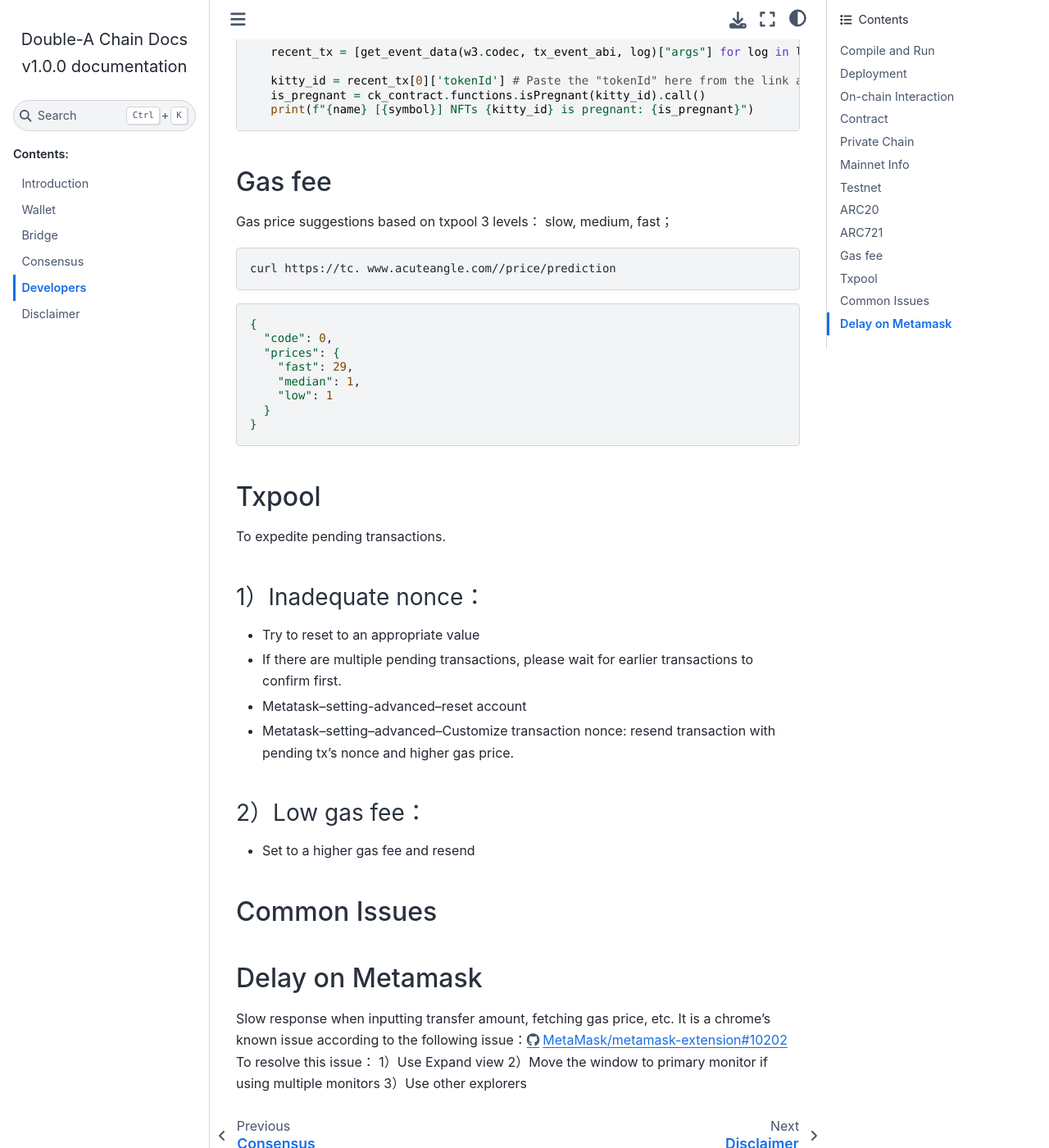
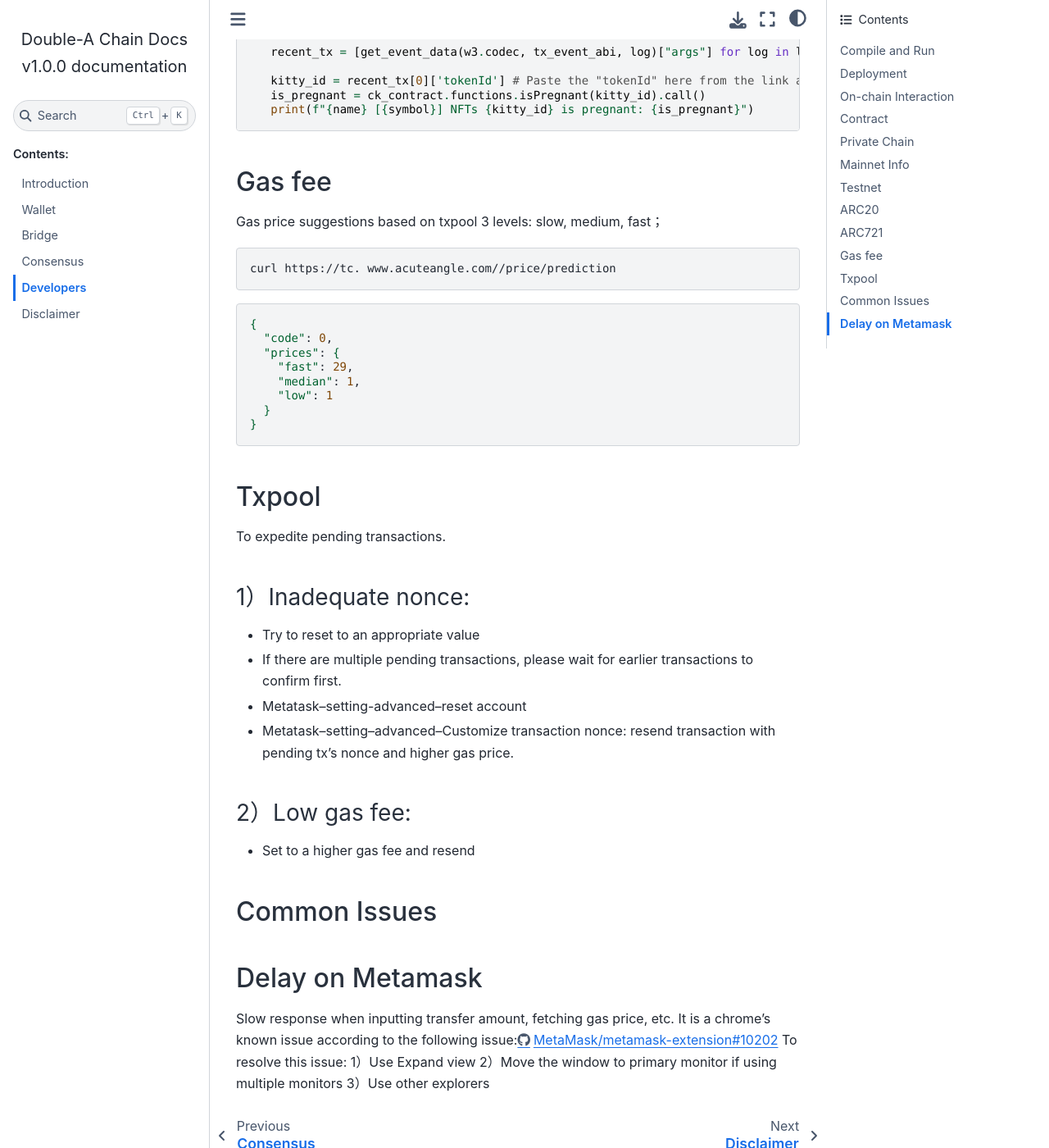
Before and after one commit to double-a-chain-cloud/double-a-chain-docs, a Sphinx documentation site: the page built from source/developers.md, in a window 1280 px wide and 1400 px high, scrolled down 16180 px. Shown: the whole window at 82% size. Built offline with Sphinx 7.4.7 and the Sphinx Book theme 1.1.4, drawn with Linux system fonts in a browser that asks for light colours; pages that are not in the unit, such as notebooks, are missing from menus; some of the changed text lies outside the part shown.

Commit message:
fix the format

````diff
--- a/source/developers.md
+++ b/source/developers.md
@@ -80,7 +80,7 @@
 
 ```
 
-if you need to use it as archive node, add：
+if you need to use it as archive node, add:
 ```shell
 --syncmode full \
 --gcmode archive \
@@ -390,7 +390,7 @@
 https:// Double-A Chain.com
 ```
 #### P2P Nodes
-Allow P2P port（default 32668） udp/tcp
+Allow P2P port(default 32668) udp/tcp
 > The following nodes are default config for bootstrap node in code [https://github.com/double-a-chain-cloud/double-a-chain/blob/master/params/bootnodes.go](https://github.com/double-a-chain-cloud/double-a-chain/blob/master/params/bootnodes.go)
 ```
 enode://7bed18c87054f807bc9096501bc78f737363f357af831791bab07c4fa6c5a1a67cdcf0a097dc2cc918262ef04fb1c05c26026df5c11a6a56666f9b1fb4072210@18.178.30.66:32668
@@ -401,7 +401,7 @@
 
 ```
 
-Put these into static node：：
+Put these into static node:
 ```shell
 [Node.P2P]
 
@@ -464,9 +464,9 @@
 }
 ```
 
-EIP Reference：
+EIP Reference:
 [eip-20](https://eips.ethereum.org/EIPS/eip-20)
-Implementation reference：
+Implementation reference:
 [openzeppelin-contracts](https://github.com/OpenZeppelin/openzeppelin-contracts/tree/master/contracts/token/ERC20)
 
 
@@ -604,7 +604,7 @@
 ## Gas fee
 
 Gas price suggestions based on txpool
-3 levels： slow, medium, fast；
+3 levels: slow, medium, fast；
 ```shell
 curl https://tc. www.acuteangle.com//price/prediction
 ```
@@ -622,20 +622,20 @@
 ## Txpool
 
 To expedite pending transactions.
-### 1）Inadequate nonce：
+### 1）Inadequate nonce:
 - Try to reset to an appropriate value
 - If there are multiple pending transactions, please wait for earlier transactions to confirm first.
 - Metatask--setting-advanced--reset account
 - Metatask--setting--advanced--Customize transaction nonce: resend transaction with pending tx's nonce and higher gas price.
-### 2）Low gas fee：
+### 2）Low gas fee:
 - Set to a higher gas fee and resend
 
 
 ## Common Issues
 
 ## Delay on Metamask
-Slow response when inputting transfer amount, fetching gas price, etc. It is a chrome's known issue according to the following issue：[https://github.com/MetaMask/metamask-extension/issues/10202](https://github.com/MetaMask/metamask-extension/issues/10202)
-To resolve this issue：
+Slow response when inputting transfer amount, fetching gas price, etc. It is a chrome's known issue according to the following issue:[https://github.com/MetaMask/metamask-extension/issues/10202](https://github.com/MetaMask/metamask-extension/issues/10202)
+To resolve this issue:
 1）Use Expand view
 2）Move the window to primary monitor if using multiple monitors
 3）Use other explorers
--- a/source/index.rst
+++ b/source/index.rst
@@ -3,7 +3,7 @@
    You can adapt this file completely to your liking, but it should at least
    contain the root `toctree` directive.
 
-Welcome to Double-A-Chain-Doc's documentation!
+Welcome to Double-A Chain Docs!
 ==============================================
 
 .. toctree::
````
Also changed, not shown: other parts of source/developers.md (+2 -2 lines), ReadMe.md (+1 -1 lines), source/bridge.md (+6 -6 lines), source/consensus.md (+1 -1 lines), source/disclaimer.md (+2 -2 lines), source/introduction.md (+5 -3 lines).
